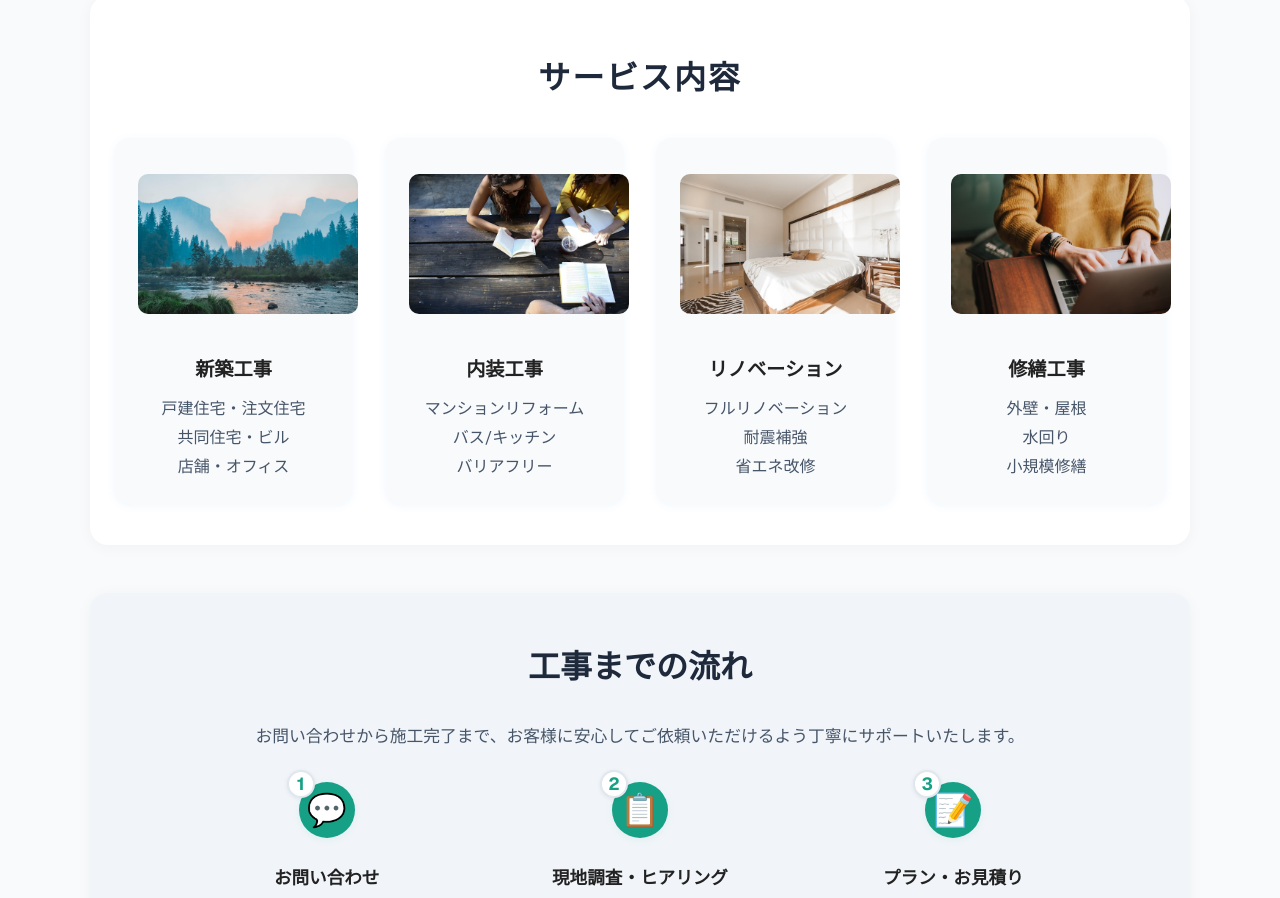
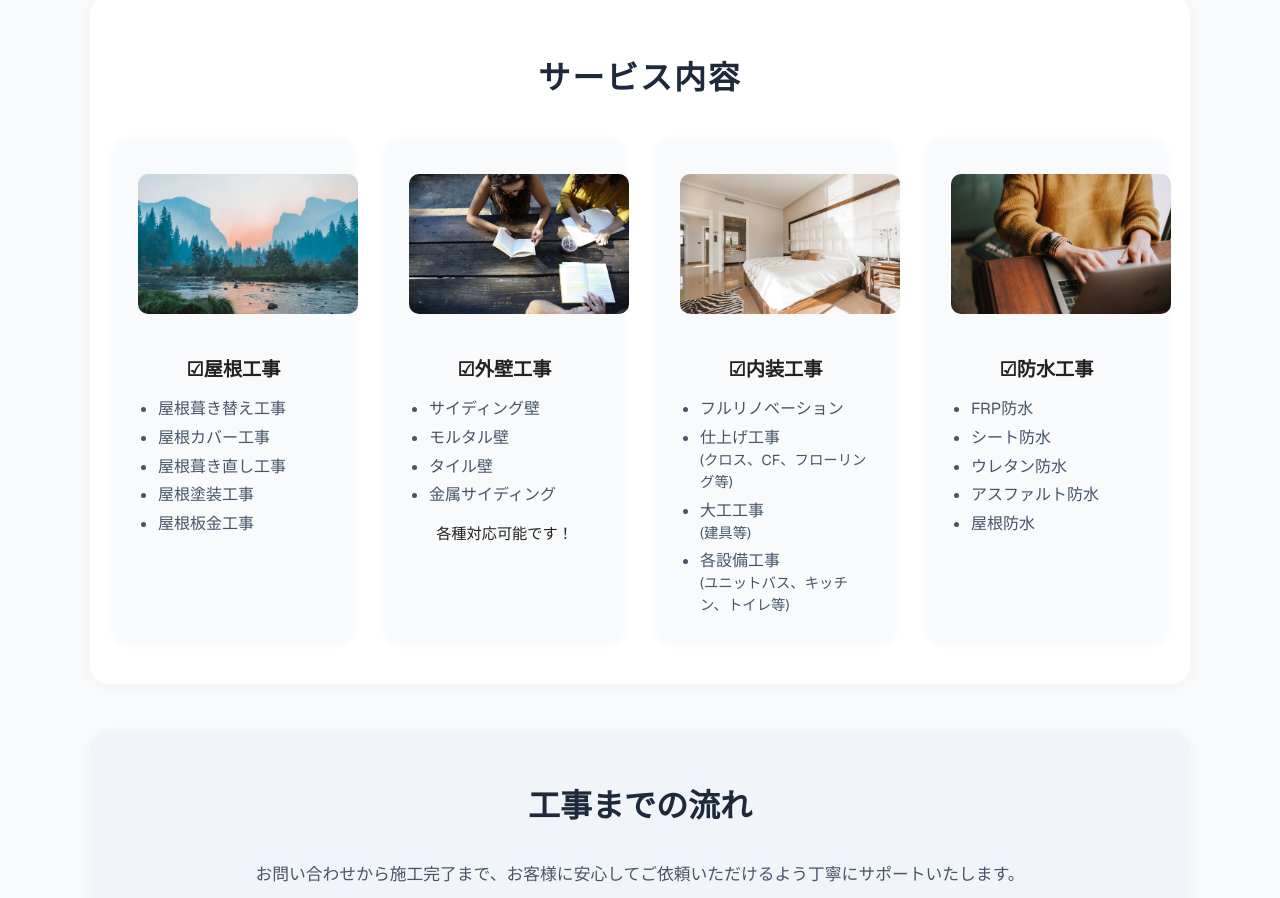
Before and after one commit to koteharyu/daiken_hp, a Next.js app: page / in a window 1280 px wide. Shown: the part 1040-1938 px from the top of the page. Built offline with nearby package versions, Linux system fonts and the light colour scheme.

Commit message:
サービス内容のテキスト変更

```diff
--- a/src/app/page.module.css
+++ b/src/app/page.module.css
@@ -327,10 +327,10 @@ a.secondary {
   margin-bottom: 0.7em;
 }
 .serviceCard ul {
-  list-style: none;
-  padding: 0;
+  padding-left: 20px; /* 箇条書きの点が表示されるように調整 */
   color: #475569;
   font-size: 1rem;
+  text-align: left; /* 左揃えに */
 }
 .serviceCard li {
   margin-bottom: 0.3em;
--- a/src/app/page.tsx
+++ b/src/app/page.tsx
@@ -60,46 +60,53 @@ export default function Home() {
         <div className={styles.servicesRow}>
           <div className={styles.serviceCard}>
             <div className={styles.serviceImg}>
-              <Image src="/service-new.jpg" alt="新築工事" width={220} height={140} style={{borderRadius: '10px', objectFit: 'cover'}} />
+              <Image src="/service-new.jpg" alt="屋根工事" width={220} height={140} style={{borderRadius: '10px', objectFit: 'cover'}} />
             </div>
-            <h3>新築工事</h3>
+            <h3><span role="img" aria-label="checkbox">☑</span>屋根工事</h3>
             <ul>
-              <li>戸建住宅・注文住宅</li>
-              <li>共同住宅・ビル</li>
-              <li>店舗・オフィス</li>
+              <li>屋根葺き替え工事</li>
+              <li>屋根カバー工事</li>
+              <li>屋根葺き直し工事</li>
+              <li>屋根塗装工事</li>
+              <li>屋根板金工事</li>
             </ul>
           </div>
           <div className={styles.serviceCard}>
             <div className={styles.serviceImg}>
-              <Image src="/service-interior.jpg" alt="内装工事" width={220} height={140} style={{borderRadius: '10px', objectFit: 'cover'}} />
+              <Image src="/service-interior.jpg" alt="外壁工事" width={220} height={140} style={{borderRadius: '10px', objectFit: 'cover'}} />
             </div>
-            <h3>内装工事</h3>
+            <h3><span role="img" aria-label="checkbox">☑</span>外壁工事</h3>
             <ul>
-              <li>マンションリフォーム</li>
-              <li>バス/キッチン</li>
-              <li>バリアフリー</li>
+              <li>サイディング壁</li>
+              <li>モルタル壁</li>
+              <li>タイル壁</li>
+              <li>金属サイディング</li>
+            </ul>
+            <p style={{marginTop: '1em', fontSize: '0.95rem'}}>各種対応可能です！</p>
+          </div>
+          <div className={styles.serviceCard}>
+            <div className={styles.serviceImg}>
+              <Image src="/service-renovation.jpg" alt="内装工事" width={220} height={140} style={{borderRadius: '10px', objectFit: 'cover'}} />
+            </div>
+            <h3><span role="img" aria-label="checkbox">☑</span>内装工事</h3>
+            <ul>
+              <li>フルリノベーション</li>
+              <li>仕上げ工事<br /><span style={{fontSize: '0.9em'}}>(クロス、CF、フローリング等)</span></li>
+              <li>大工工事<br /><span style={{fontSize: '0.9em'}}>(建具等)</span></li>
+              <li>各設備工事<br /><span style={{fontSize: '0.9em'}}>(ユニットバス、キッチン、トイレ等)</span></li>
             </ul>
           </div>
           <div className={styles.serviceCard}>
             <div className={styles.serviceImg}>
-              <Image src="/service-renovation.jpg" alt="リノベーション" width={220} height={140} style={{borderRadius: '10px', objectFit: 'cover'}} />
+              <Image src="/service-repair.jpg" alt="防水工事" width={220} height={140} style={{borderRadius: '10px', objectFit: 'cover'}} />
             </div>
-            <h3>リノベーション</h3>
+            <h3><span role="img" aria-label="checkbox">☑</span>防水工事</h3>
             <ul>
-              <li>フルリノベーション</li>
-              <li>耐震補強</li>
-              <li>省エネ改修</li>
-            </ul>
-          </div>
-          <div className={styles.serviceCard}>
-            <div className={styles.serviceImg}>
-              <Image src="/service-repair.jpg" alt="修繕工事" width={220} height={140} style={{borderRadius: '10px', objectFit: 'cover'}} />
-            </div>
-            <h3>修繕工事</h3>
-            <ul>
-              <li>外壁・屋根</li>
-              <li>水回り</li>
-              <li>小規模修繕</li>
+              <li>FRP防水</li>
+              <li>シート防水</li>
+              <li>ウレタン防水</li>
+              <li>アスファルト防水</li>
+              <li>屋根防水</li>
             </ul>
           </div>
         </div>
```
